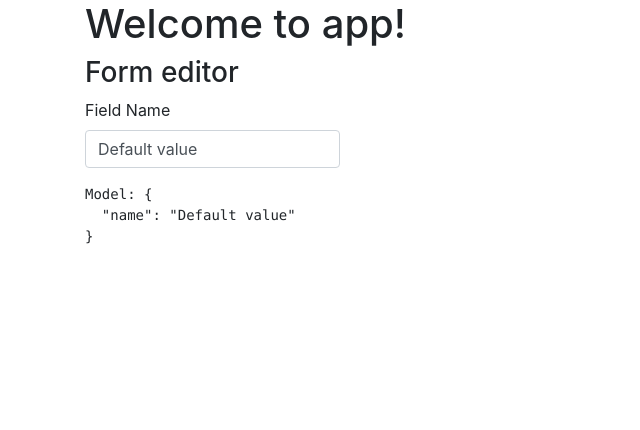
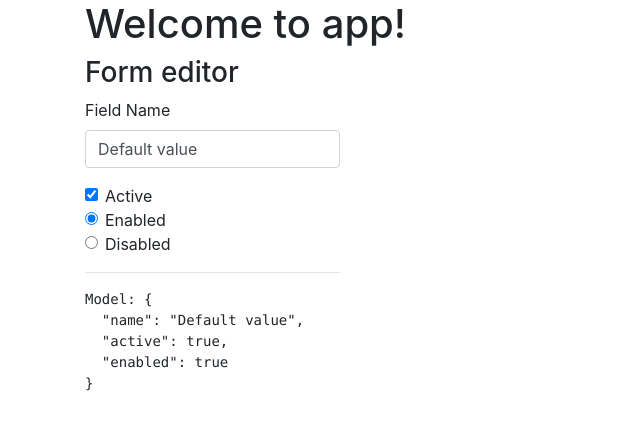
Before and after one commit to ev45ive/eduweb-angular-wzorce, an Angular app: page / in a window 1280 px wide. Shown: the top 430 px of the page, without its empty margins (0-640 px from the left). Built offline with nearby package versions, Linux system fonts and the light colour scheme.

Commit message:
4.2. Pola checkbox i radio z ngModel - finished

```diff
--- a/src/app/forms-editor/form-field-editor.component.ts
+++ b/src/app/forms-editor/form-field-editor.component.ts
@@ -8,7 +8,22 @@ import { Component, OnInit } from '@angular/core';
         <label>Field Name</label>
         <input type="text" class="form-control" [(ngModel)]="field_data.name">
       </div>
-
+      <div class="form-check">
+        <label class="form-check-label">
+          <input class="form-check-input" type="checkbox" [(ngModel)]="field_data.active"> Active
+        </label>
+      </div>
+      <div class="form-check">
+        <label class="form-check-label">
+          <input class="form-check-input" type="radio" [value]="true" [(ngModel)]="field_data.enabled"> Enabled
+        </label>
+      </div>
+      <div class="form-check">
+        <label class="form-check-label">
+          <input class="form-check-input" type="radio" [value]="false" [(ngModel)]="field_data.enabled"> Disabled
+        </label>
+      </div>
+    <hr>
       <pre>Model: {{ field_data | json }}</pre>
     </div>
   `,
@@ -17,7 +32,9 @@ import { Component, OnInit } from '@angular/core';
 export class FormFieldEditorComponent implements OnInit {
 
   field_data = {
-    name: 'Default value'
+    name: 'Default value',
+    active: true,
+    enabled: true,
   }
 
   constructor() { }
```
